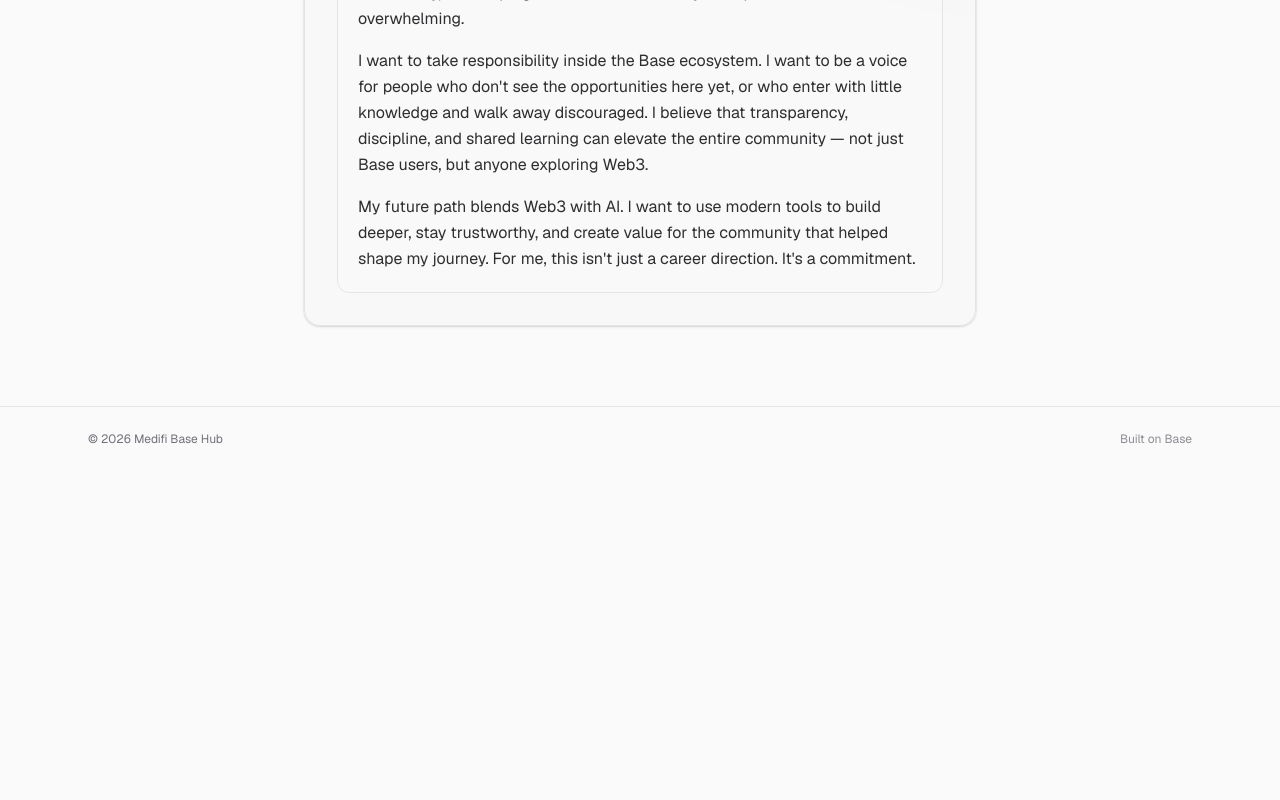
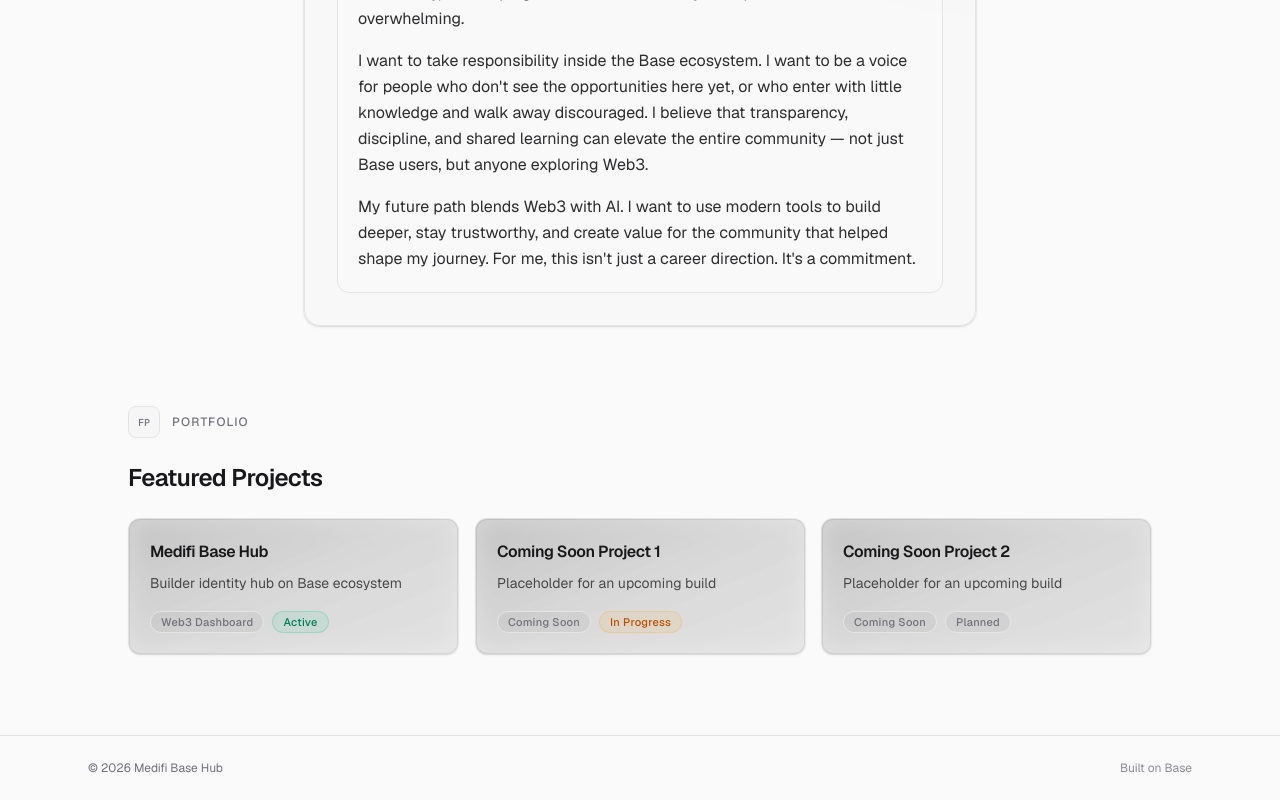
Before and after one commit to mahdijnt/medifi-base-hub, a Next.js app: page / in a window 1280 px wide. Shown: the part 1783-2583 px from the top of the page. Before the commit the page ends 2254 px from the top, so only its background shows below. Built offline with nearby package versions, Linux system fonts and the light colour scheme.

Commit message:
feat: add featured projects section

```diff
--- a/app/page.tsx
+++ b/app/page.tsx
@@ -1,4 +1,5 @@
 import { IdentityHub } from "@/components/identity";
+import { FeaturedProjects } from "@/components/projects";
 import { BuilderStory } from "@/components/story";
 
 export default function Home() {
@@ -6,6 +7,7 @@ export default function Home() {
     <>
       <IdentityHub />
       <BuilderStory />
+      <FeaturedProjects />
     </>
   );
 }
--- /dev/null
+++ b/components/projects/featured-projects.tsx
@@ -0,0 +1,48 @@
+import { FadeIn } from "@/components/ui/fade-in";
+import { featuredProjects } from "@/data/projects";
+import { ProjectCard } from "./project-card";
+
+const STAGGER_MS = 120;
+
+export function FeaturedProjects() {
+  return (
+    <section aria-labelledby="featured-projects-heading" className="pb-16 sm:pb-20">
+      <div className="mx-auto w-full max-w-5xl space-y-6">
+        <FadeIn duration={450}>
+          <div className="flex items-center gap-3">
+            <span
+              className="inline-flex size-8 items-center justify-center rounded-lg border border-border bg-surface/60 font-mono text-[10px] font-medium text-muted"
+              aria-hidden="true"
+            >
+              FP
+            </span>
+            <p className="text-xs font-medium uppercase tracking-widest text-muted">
+              Portfolio
+            </p>
+          </div>
+        </FadeIn>
+
+        <FadeIn delay={STAGGER_MS} duration={500}>
+          <h2
+            id="featured-projects-heading"
+            className="text-xl font-semibold tracking-tight text-foreground sm:text-2xl"
+          >
+            Featured Projects
+          </h2>
+        </FadeIn>
+
+        <div className="grid grid-cols-1 gap-4 sm:grid-cols-2 lg:grid-cols-3">
+          {featuredProjects.map((project, index) => (
+            <FadeIn
+              key={project.id}
+              delay={STAGGER_MS * 2 + index * STAGGER_MS}
+              duration={500}
+            >
+              <ProjectCard project={project} />
+            </FadeIn>
+          ))}
+        </div>
+      </div>
+    </section>
+  );
+}
--- /dev/null
+++ b/components/projects/index.ts
@@ -0,0 +1,2 @@
+export { FeaturedProjects } from "./featured-projects";
+export { ProjectCard } from "./project-card";
--- /dev/null
+++ b/components/projects/project-card.tsx
@@ -0,0 +1,74 @@
+import type { Project, ProjectStatus } from "@/data/projects";
+import { cn } from "@/lib/utils";
+
+const statusStyles: Record<ProjectStatus, string> = {
+  Active:
+    "border-emerald-500/20 bg-emerald-500/10 text-emerald-700 dark:text-emerald-400/90",
+  "In Progress":
+    "border-amber-500/20 bg-amber-500/10 text-amber-700 dark:text-amber-400/90",
+  Planned:
+    "border-border bg-foreground/5 text-muted",
+};
+
+type ProjectCardProps = {
+  project: Project;
+};
+
+export function ProjectCard({ project }: ProjectCardProps) {
+  return (
+    <article
+      className={cn(
+        "group relative rounded-xl p-px",
+        "bg-gradient-to-br from-black/10 via-black/5 to-black/[0.03]",
+        "dark:from-white/20 dark:via-white/10 dark:to-white/5",
+        "transition-transform duration-300 ease-out hover:scale-[1.03]",
+      )}
+    >
+      <div
+        className={cn(
+          "relative flex h-full flex-col rounded-[11px] p-5",
+          "border border-black/[0.08] bg-black/[0.04] backdrop-blur-[12px]",
+          "dark:border-white/15 dark:bg-white/[0.08]",
+          "shadow-sm transition-shadow duration-300",
+          "group-hover:shadow-[0_0_24px_-4px_var(--glow)]",
+        )}
+      >
+        <div
+          className="pointer-events-none absolute inset-0 rounded-[11px] bg-[radial-gradient(ellipse_at_top_right,var(--glow),transparent_60%)] opacity-0 transition-opacity duration-300 group-hover:opacity-100"
+          aria-hidden="true"
+        />
+
+        <div className="relative flex flex-1 flex-col">
+          <h3 className="text-base font-semibold tracking-tight text-foreground">
+            {project.name}
+          </h3>
+
+          <p className="mt-2 flex-1 text-sm leading-relaxed text-foreground/75">
+            {project.description}
+          </p>
+
+          <div className="mt-4 flex flex-wrap items-center gap-2">
+            <span
+              className={cn(
+                "inline-flex items-center rounded-full border px-2.5 py-0.5",
+                "text-[11px] font-medium tracking-wide",
+                "border-border bg-foreground/5 text-muted",
+              )}
+            >
+              {project.type}
+            </span>
+            <span
+              className={cn(
+                "inline-flex items-center rounded-full border px-2.5 py-0.5",
+                "text-[11px] font-medium tracking-wide",
+                statusStyles[project.status],
+              )}
+            >
+              {project.status}
+            </span>
+          </div>
+        </div>
+      </div>
+    </article>
+  );
+}
--- a/data/index.ts
+++ b/data/index.ts
@@ -2,3 +2,5 @@ export { identity, socialLinks, socialImages, socialPlatforms } from "./identity
 export type { SocialPlatform } from "./identity";
 export { siteConfig } from "./site";
 export { builderStory } from "./story";
+export { featuredProjects } from "./projects";
+export type { Project, ProjectStatus } from "./projects";
--- /dev/null
+++ b/data/projects.ts
@@ -0,0 +1,33 @@
+export type ProjectStatus = "Active" | "In Progress" | "Planned";
+
+export type Project = {
+  id: string;
+  name: string;
+  description: string;
+  type: string;
+  status: ProjectStatus;
+};
+
+export const featuredProjects: Project[] = [
+  {
+    id: "medifi-base-hub",
+    name: "Medifi Base Hub",
+    description: "Builder identity hub on Base ecosystem",
+    type: "Web3 Dashboard",
+    status: "Active",
+  },
+  {
+    id: "coming-soon-1",
+    name: "Coming Soon Project 1",
+    description: "Placeholder for an upcoming build",
+    type: "Coming Soon",
+    status: "In Progress",
+  },
+  {
+    id: "coming-soon-2",
+    name: "Coming Soon Project 2",
+    description: "Placeholder for an upcoming build",
+    type: "Coming Soon",
+    status: "Planned",
+  },
+];
```
